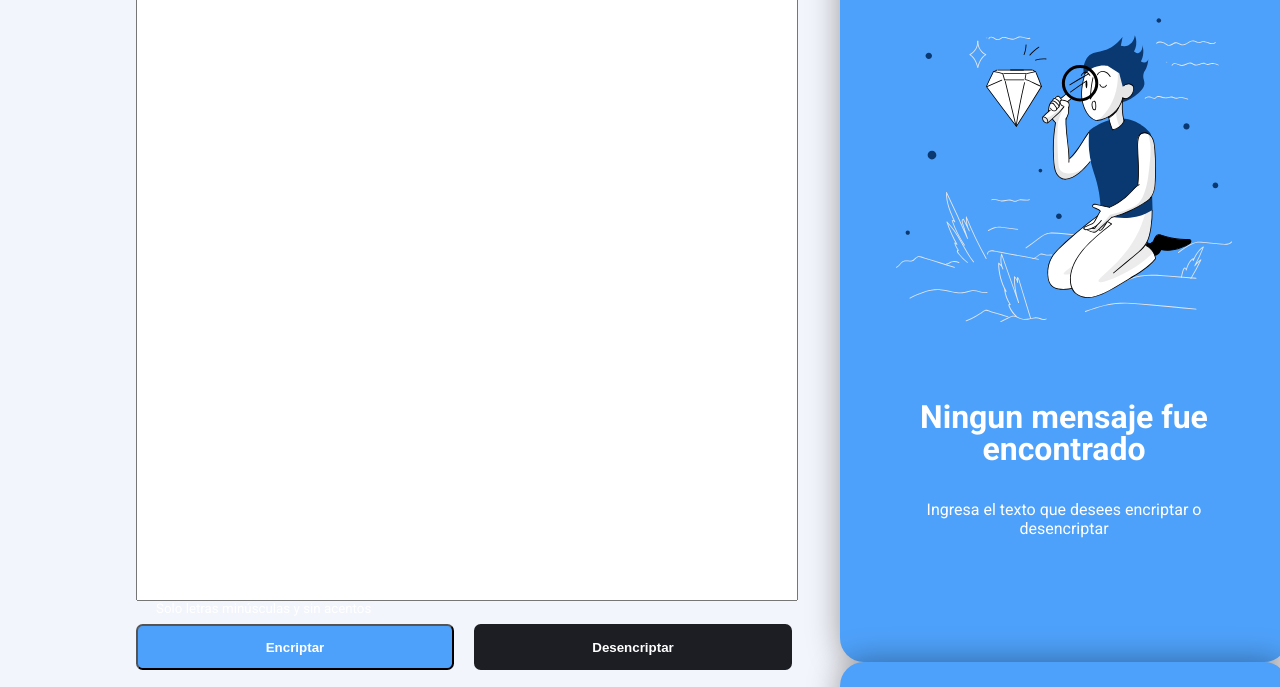
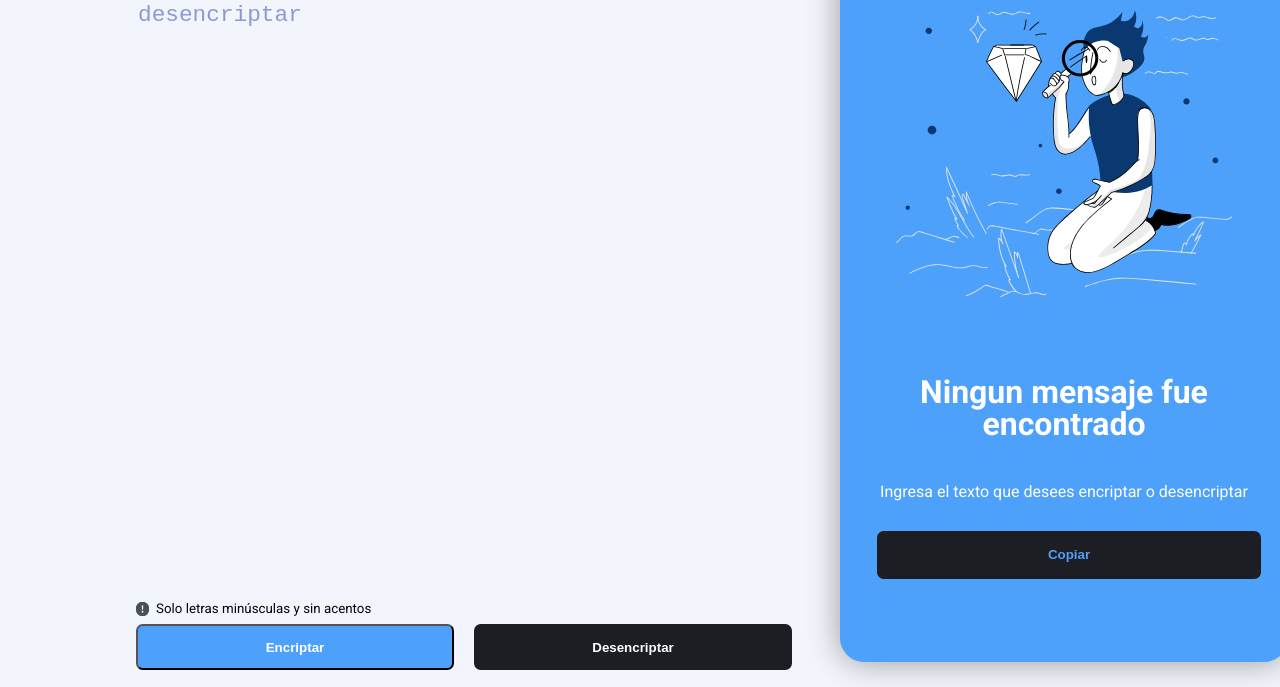
Before and after one commit to Jleones14/Challenge_ONE_Oracle_Encriptador, a plain HTML site: page encriptador.html in a window 1280 px wide. Shown: the part 130-817 px from the top of the page. Drawn offline with Linux system fonts and the light colour scheme.

Commit message:
Arreglo de placeholder y boton de copiar

```diff
--- a/encriptador.html
+++ b/encriptador.html
@@ -19,7 +19,7 @@
             <h1 class="main_h1"><img class="main_img" src="Imagenes/LogoLogo.png" alt="Alura Logo"></h1>
         </section>
         <section class="main_encriptador">
-            <textarea class="main_textarea" name="mensaje" placeholder="Digite su texto"></textarea>
+            <textarea class="main_textarea" name="mensaje" placeholder="Digite el texto que deseé encriptar o desencriptar"></textarea>
             <div class="main_footer">
                 <div class="main_small">
                     <small>Solo letras minúsculas y sin acentos</small>
@@ -39,13 +39,8 @@
                     <h2 class="aside_h2">Ningun mensaje fue encontrado</h2>
                     <p class="aside_p">Ingresa el texto que desees encriptar o desencriptar</p>
                 </div>
-            </section>
-            <section class="aside_content aside_content-between aside_content-none" id="mensajeEncontrado">
-                <div class="aside_mensaje">
-                    <p class="aside_encriptado" id="mensajeEncriptador">Hola</p>
-                </div>
-                <button class="aside_button copiar_button" id="copiarMensaje">Copiar</button>
-            </section>
+                    <button class="aside_button copiar_button" id="copiarMensaje">Copiar</button>
+                </section>
         </aside>
     </main>
 </body>
--- a/styles.css
+++ b/styles.css
@@ -35,15 +35,17 @@ body{
 
 .main_textarea{
     width: 100%;
+    background-color: #F3F5FC;
     min-height: 60vh;
-    color: #FFFFFF;
+    color: #050505;
     font-size: 1.75em;
     resize: none;
     height: 100%;
+    border: none;
 }
 
 .main_textarea::placeholder{
-    color: #FFFFFF;
+    color: #8b9ad1;
 }
 
 .main_textarea:focus{
@@ -53,6 +55,12 @@ body{
 .main_footer{
     display: flex;
     flex-direction: column;
+}
+
+.main_small{
+    width: 100%;
+    margin-bottom: 0.5em;
+    color: #050505;
 }
 
 .main_small{
@@ -69,7 +77,7 @@ small{
 
 small::before{
     content: '';
-    background-image: url("img/icon.svg");
+    background-image: url("Imagenes/bi_exclamation-circle-fill.svg");
     width: 1em;
     height: 1em;
     background-repeat: no-repeat;
@@ -78,7 +86,7 @@ small::before{
     display: block;
     position: absolute;
     left: 0;
-    filter: invert(1) brightness(2);
+    filter: invert(1) brightness(2) opacity() drop-shadow();
 }
 
 .main_buttons{
@@ -175,11 +183,11 @@ small::before{
         font-weight: 600;
 }
 
-.aside_p {
+/*.aside_p {
         margin-top: .5em;
         width: 75%;
         text-align: center;
-}
+}*/
 
 .aside_encriptado {
         font-size: 1.75em;
@@ -206,5 +214,5 @@ small::before{
 }
 
 .aside_button:hover{
-            opacity: .8;
+    opacity: .8;
 }
```
Also changed, not shown: Imagenes/bi_exclamation-circle-fill.svg (added).
